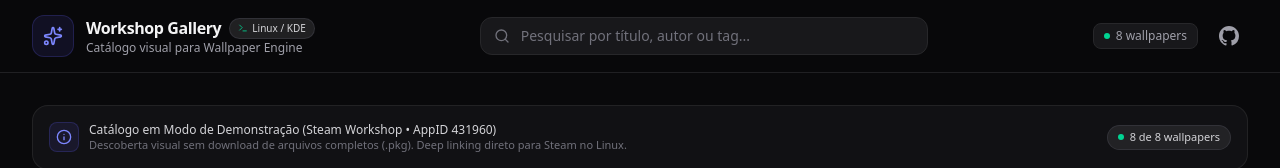
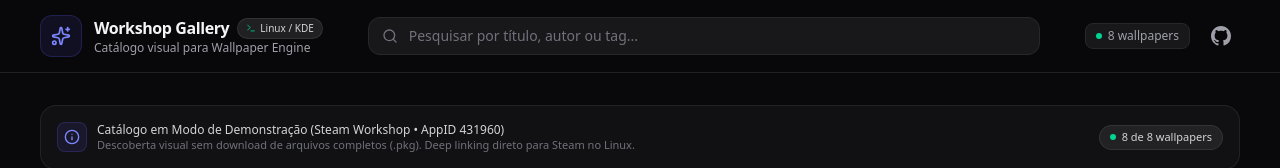
Before and after one commit to Figueirin/WallpaperGallery, a React (Vite) app: page / in a window 1280 px wide. Shown: the top 168 px of the page. Built offline with nearby package versions, Linux system fonts and the light colour scheme.

Commit message:
style(layout): expand desktop content container width and fluid margins

```diff
--- a/src/App.tsx
+++ b/src/App.tsx
@@ -126,7 +126,7 @@
       />
 
       {/* Conteúdo Principal */}
-      <main className="flex-1 max-w-7xl w-full mx-auto px-4 sm:px-6 lg:px-8 py-8">
+      <main className="flex-1 max-w-[2400px] w-full mx-auto px-4 sm:px-6 lg:px-8 xl:px-10 2xl:px-12 py-6 sm:py-8">
         {/* Banner Informativo de Ambiente e Compatibilidade */}
         <section
           aria-label="Informações do catálogo"
--- a/src/components/Footer.tsx
+++ b/src/components/Footer.tsx
@@ -3,7 +3,7 @@
 export function Footer() {
   return (
     <footer className="w-full border-t border-zinc-850 mt-16 py-8 text-xs text-zinc-500 bg-zinc-950">
-      <div className="max-w-7xl mx-auto px-4 sm:px-6 lg:px-8 flex flex-col sm:flex-row items-center justify-between gap-4">
+      <div className="max-w-[2400px] w-full mx-auto px-4 sm:px-6 lg:px-8 xl:px-10 2xl:px-12 flex flex-col sm:flex-row items-center justify-between gap-4">
         <div className="flex flex-col items-center sm:items-start gap-1 text-center sm:text-left">
           <p className="text-zinc-400">
             <span className="font-semibold text-zinc-300">Workshop Gallery</span> — Catálogo de descoberta visual para Wallpaper Engine.
--- a/src/components/Navbar.tsx
+++ b/src/components/Navbar.tsx
@@ -24,7 +24,7 @@
 
   return (
     <header className="sticky top-0 z-30 w-full bg-zinc-950/80 backdrop-blur-md border-b border-zinc-800/80">
-      <div className="max-w-7xl mx-auto px-4 sm:px-6 lg:px-8 h-18 flex items-center justify-between gap-4">
+      <div className="max-w-[2400px] w-full mx-auto px-4 sm:px-6 lg:px-8 xl:px-10 2xl:px-12 h-18 flex items-center justify-between gap-4">
         {/* Identidade do Projeto / Logo */}
         <div className="flex items-center gap-3 shrink-0">
           <div className="p-2.5 rounded-xl bg-indigo-500/10 text-indigo-400 border border-indigo-500/20 flex items-center justify-center">
@@ -47,7 +47,7 @@
         </div>
 
         {/* Barra de Pesquisa */}
-        <div className="flex-1 max-w-md mx-2 sm:mx-4">
+        <div className="flex-1 max-w-md md:max-w-lg lg:max-w-xl xl:max-w-2xl mx-2 sm:mx-4">
           <div className="relative">
             <label htmlFor="wallpaper-search" className="sr-only">
               Pesquisar wallpapers por título, tags ou autor
```
